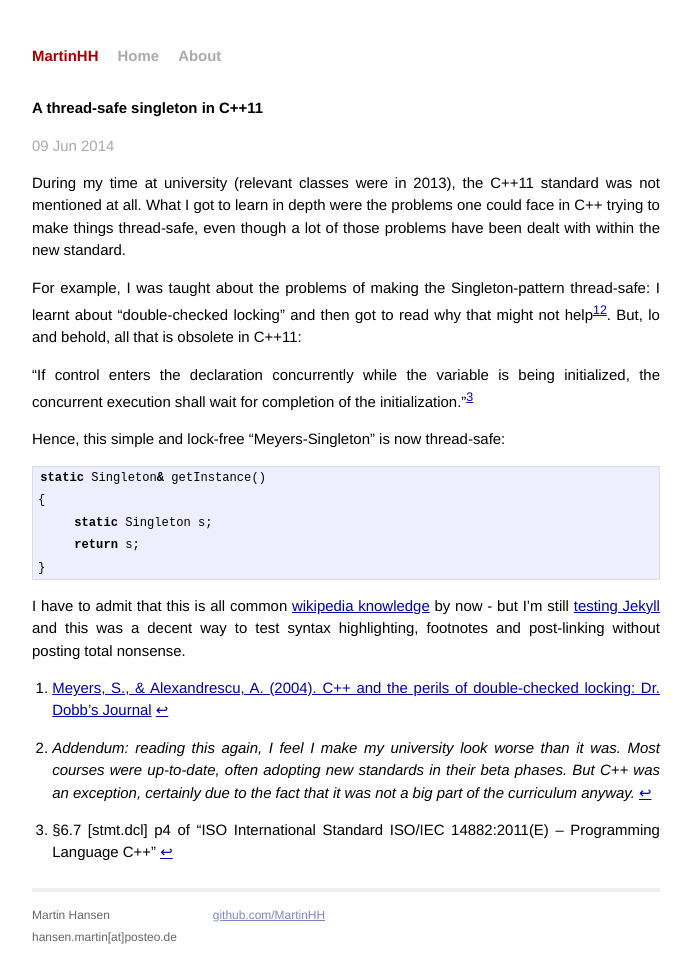
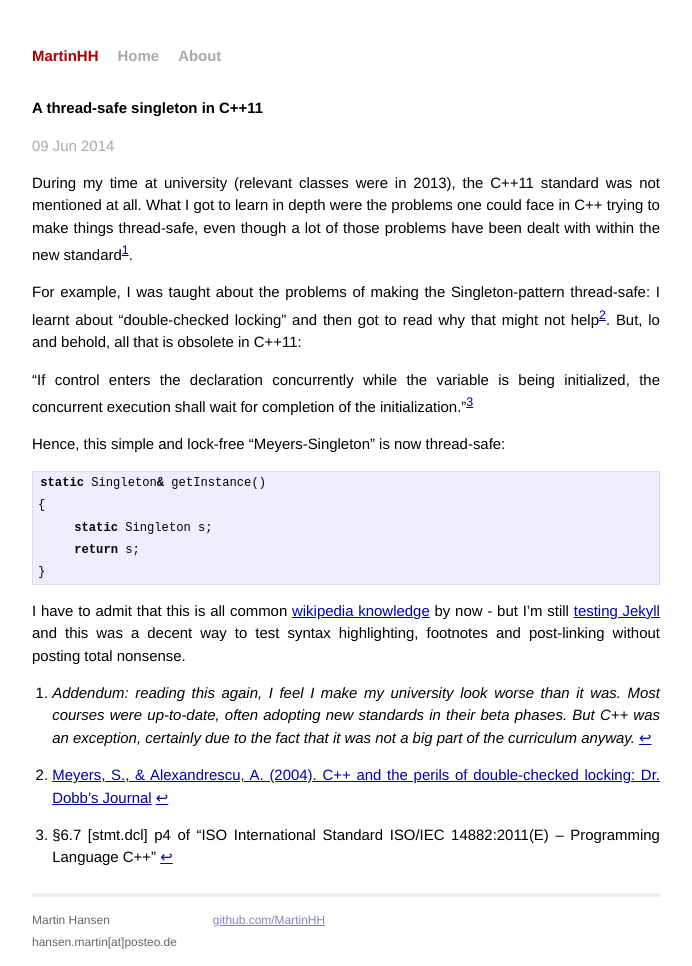
Before and after one commit to MartinHH/martinhh.github.io, a Jekyll site: the page built from _posts/2014-06-09-singleton-in-cpp11.md, in a window 1280 px wide. Shown: the whole page, without its empty margins (294-986 px from the left). Built offline with Jekyll 4.4.1, drawn with Linux system fonts in a browser that asks for light colours.

```diff
--- a/_posts/2014-06-09-singleton-in-cpp11.md
+++ b/_posts/2014-06-09-singleton-in-cpp11.md
@@ -24,6 +24,6 @@ static Singleton& getInstance()
 I have to admit that this is all common [wikipedia knowledge](http://en.wikipedia.org/wiki/Double-checked_locking#Usage_in_C.2B.2B11) by now -  but I'm still [testing Jekyll]({% post_url 2014-06-08-testing-jekyll %}) and this was a decent way to test syntax highlighting, footnotes and post-linking without posting total nonsense.
 
 
-[^1]: [Meyers, S., & Alexandrescu, A. (2004). C++ and the perils of double-checked locking: Dr. Dobb’s Journal](http://erdani.com/publications/DDJ_Jul_Aug_2004.pdf)
-[^2]: *Addendum: reading this again, I feel I make my university look worse than it was. Most courses were up-to-date, often adopting new standards in their beta phases. But C++ was an exception, certainly due to the fact that it was not a big part of the curriculum anyway.*
+[^1]: *Addendum: reading this again, I feel I make my university look worse than it was. Most courses were up-to-date, often adopting new standards in their beta phases. But C++ was an exception, certainly due to the fact that it was not a big part of the curriculum anyway.*
+[^2]: [Meyers, S., & Alexandrescu, A. (2004). C++ and the perils of double-checked locking: Dr. Dobb’s Journal](http://erdani.com/publications/DDJ_Jul_Aug_2004.pdf)
 [^3]: §6.7 [stmt.dcl] p4 of "ISO International Standard ISO/IEC 14882:2011(E) – Programming Language C++"
```
Also changed, not shown: other parts of _posts/2014-06-09-singleton-in-cpp11.md (+2 -2 lines).
